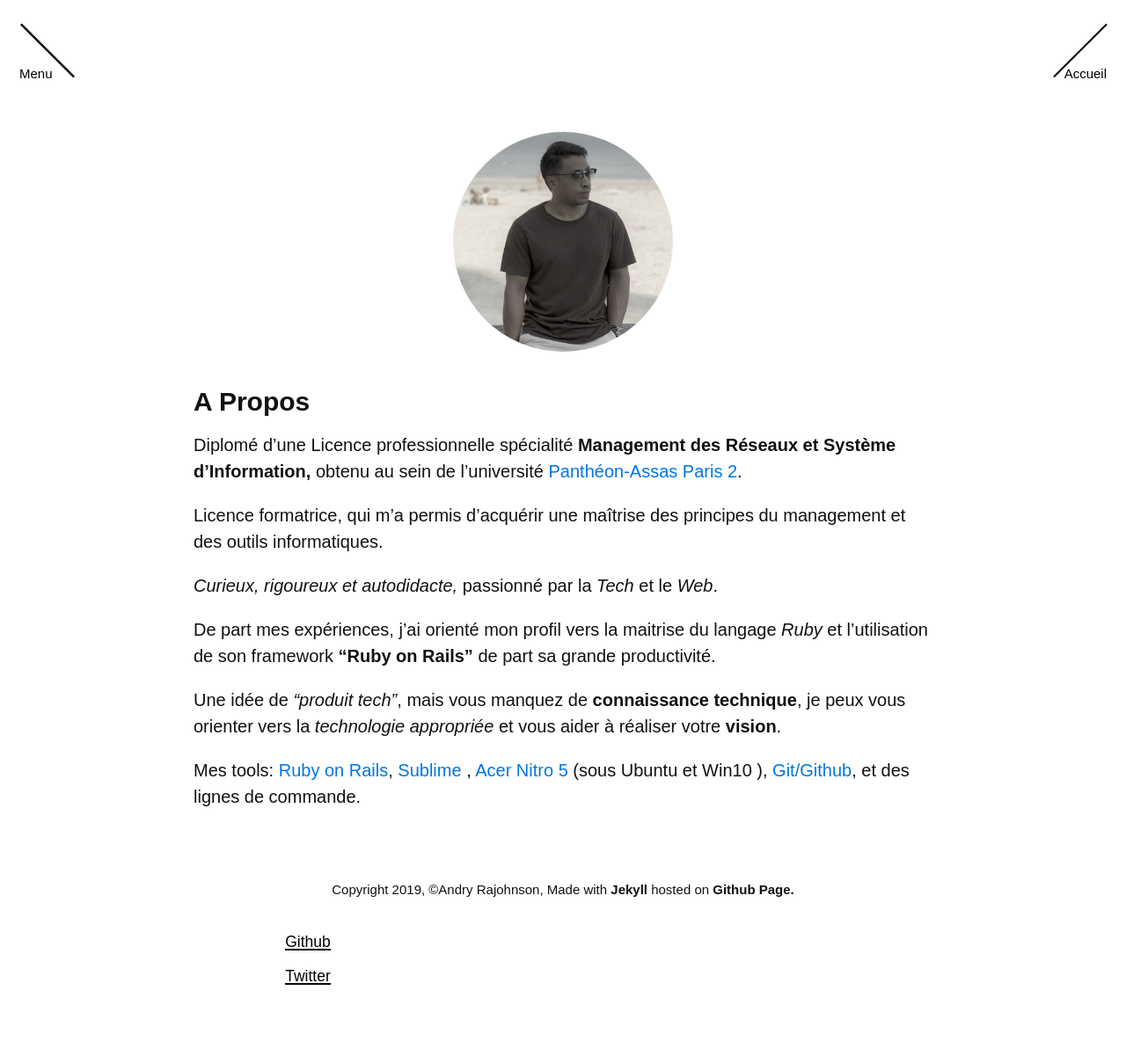
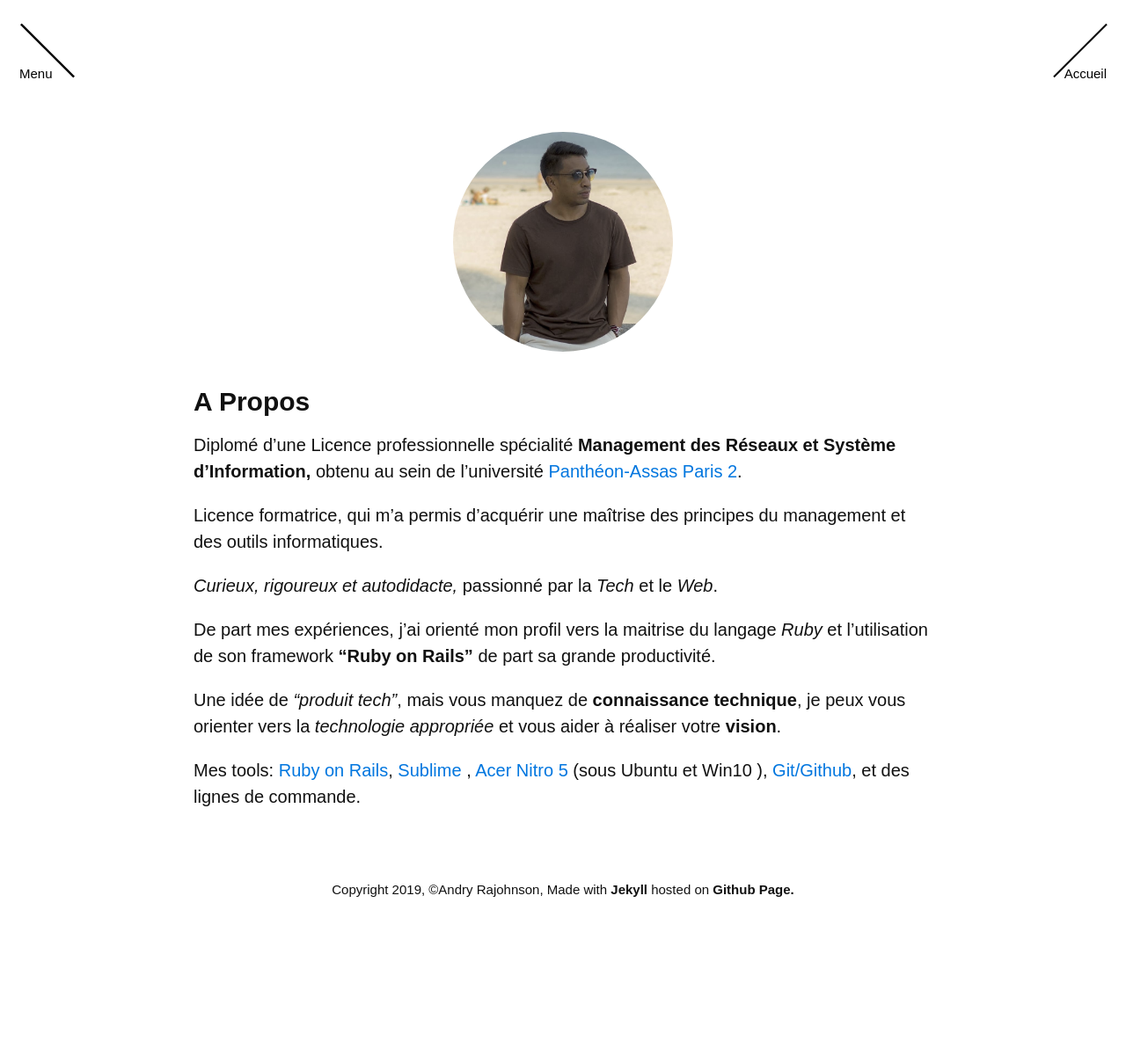
Before and after one commit to andryjohn/RJ-s-blog, a Jekyll site: the page built from about.md, in a window 1280 px wide. Shown: the whole page at 88% size. Built offline with Jekyll 4.4.1, drawn with Linux system fonts in a browser that asks for light colours; nearby versions of some CDN libraries; some web fonts are replaced; after the commit the page ends 1113 px from its top, so only the background shows below that.

Commit message:
post, classement techno

```diff
--- a/_includes/footer.html
+++ b/_includes/footer.html
@@ -1,10 +1,6 @@
 <footer class="center">
   <div class="desktop-footer">
     <p>Copyright 2019, ©Andry Rajohnson, Made with <strong>Jekyll</strong> hosted on <strong>Github Page.</strong></p>
-     <div class="footer-each">
-      <h5><a href="https://github.com/andryjohn" target="_blank" alt="Github"><span>Github</span></a></h5>
-      <h5><a href="https://twitter.com/RajohnsonAndry" target="_blank" alt="Twitter"><span>Twitter</span></a></h5>
-    </div>
   </div>
 </footer>
 
--- a/_includes/post_footer.html
+++ b/_includes/post_footer.html
@@ -1,5 +1,5 @@
 <div class="py2 post-footer">
-  <img src="{{ site.baseurl }}/images/jono.jpg" alt="Andry Rajohnson" class="avatar" style="filter: grayscale(80%);" />
+  <img src="{{ site.baseurl }}/images/jono.jpg" alt="Andry Rajohnson" class="avatar" style="filter: grayscale(45%);" />
   <p>
    Si l'acticle t'as plu, n'hésite pas à le partager!
   </p>
--- a/_layouts/about.html
+++ b/_layouts/about.html
@@ -2,7 +2,7 @@
 layout: default
 ---
 <div style="text-align: center;">
-  <img style="border-radius: 50%; max-width: 250px;filter: grayscale(80%);" src="{{site.url}}/{{ page.headshot }}">
+  <img style="border-radius: 50%; max-width: 250px;filter: grayscale(45%);" src="{{site.url}}/{{ page.headshot }}">
 </div>
 <div class="post">
   <header class="post-header">
```
